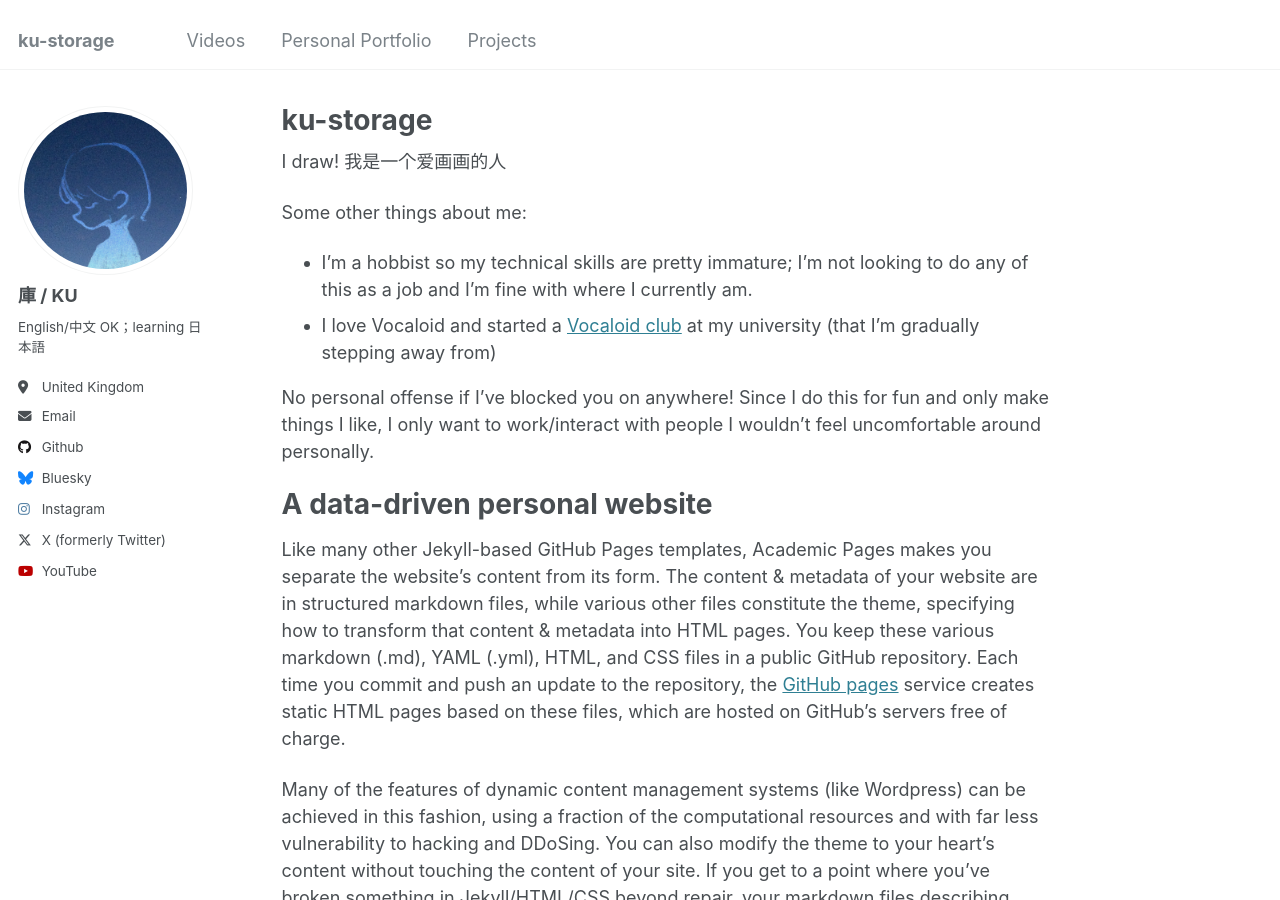
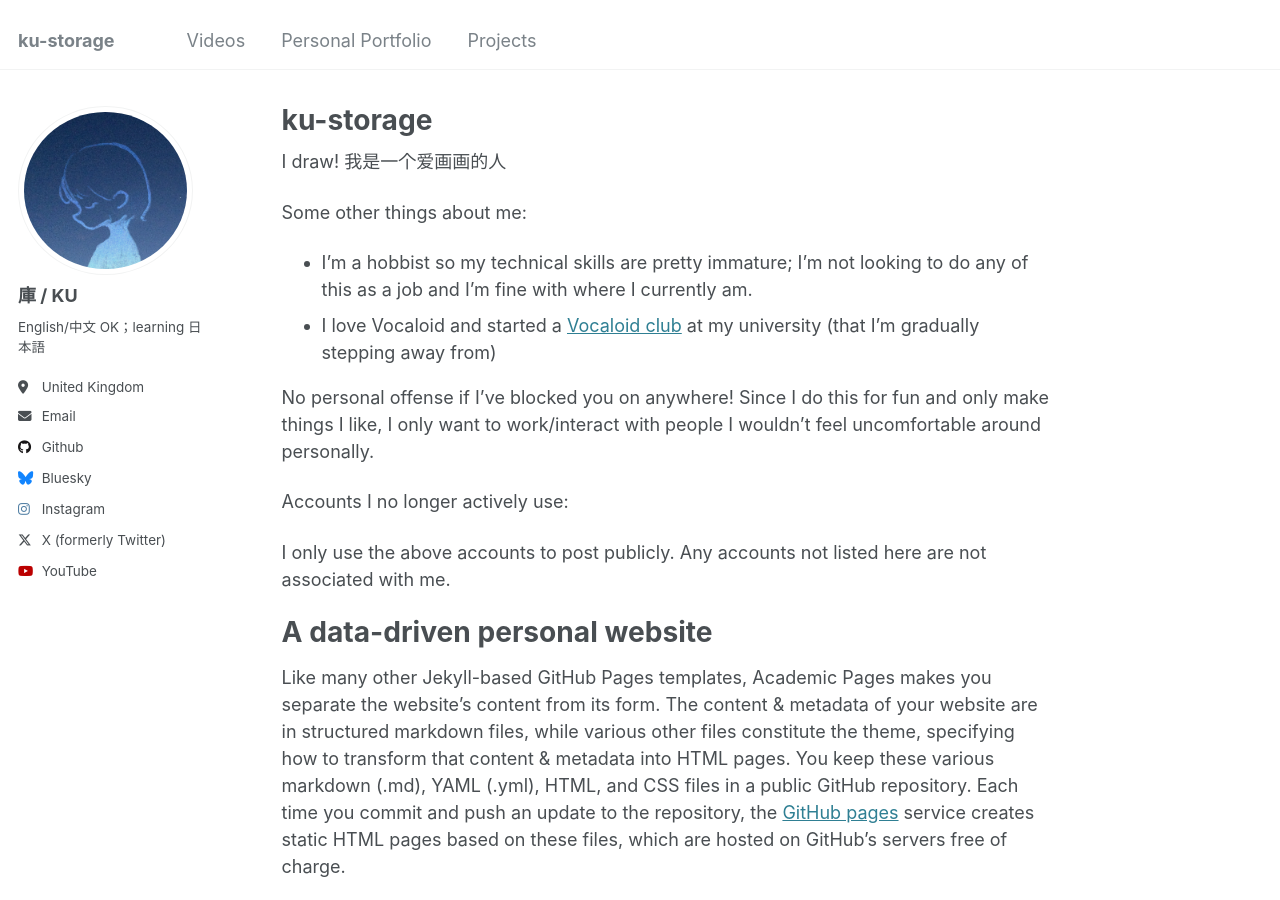
Before and after one commit to ku-storage/ku-storage.github.io, a Jekyll site: the page built from _pages/about.md, in a window 1280 px wide and 900 px high. Built offline with Jekyll 4.4.1, drawn with Linux system fonts in a browser that asks for light colours.

Commit message:
Update about.md

```diff
--- a/_pages/about.md
+++ b/_pages/about.md
@@ -14,6 +14,10 @@
 - I love Vocaloid and started a [Vocaloid club](https://kcl-vocaloid.github.io/) at my university (that I'm gradually stepping away from)
 
 No personal offense if I've blocked you on anywhere! Since I do this for fun and only make things I like, I only want to work/interact with people I wouldn't feel uncomfortable around personally.
+
+Accounts I no longer actively use:
+
+I only use the above accounts to post publicly. Any accounts not listed here are not associated with me.
 
 A data-driven personal website
 ======
```
